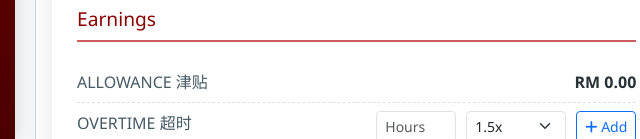
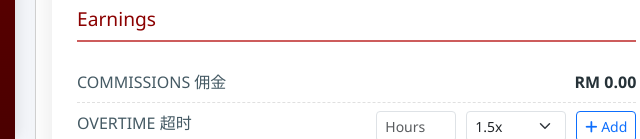
Before and after one commit to YeeTing18/HwaYeapSalaryWebsite, a website: page public/internSalaryVoucher.html in a window 1280 px wide. Shown: the part 661-800 px from the top of the page, 265-905 px from the left. Drawn offline with nearby package versions, Linux system fonts and the light colour scheme; no server answers.

Commit message:
Update internSalaryVoucher.html

```diff
--- a/public/internSalaryVoucher.html
+++ b/public/internSalaryVoucher.html
@@ -309,7 +309,7 @@
                                     <div class="earnings">
                                         <h3 class="section-title">Earnings</h3>
                                         <div class="detail-row">
-                                            <span class="detail-label">ALLOWANCE 津贴</span>
+                                            <span class="detail-label">COMMISSIONS 佣金</span>
                                             <span class="detail-value" id="basicPay">RM 0.00</span>
                                         </div>
                                         <div class="detail-row">
```
